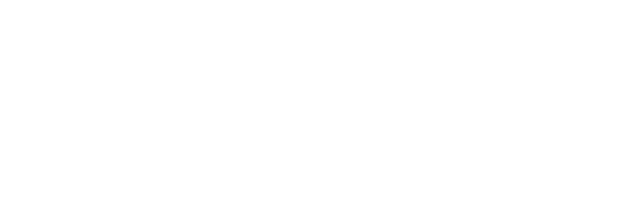
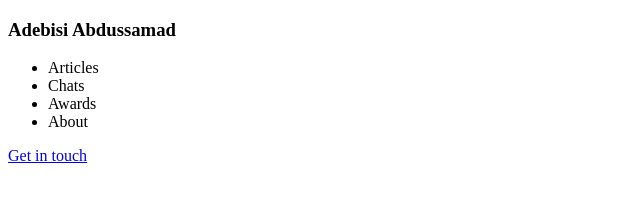
Before and after one commit to adebisiabdussamad/Developer-Portfolio, a plain HTML site: page index.html in a window 1280 px wide. Shown: the whole page, without its empty margins (0-640 px from the left). Drawn offline with Linux system fonts and the light colour scheme.

Commit message:
completed the html of the header section

```diff
--- a/index.html
+++ b/index.html
@@ -9,7 +9,22 @@
   </head>
 
   <body>
-
+    <header id="header-section">
+      <div class="user-portfolio">
+        <h3>Adebisi Abdussamad</h3>
+      </div>
+      <nav>
+        <ul class="nav-links">
+          <li class="#">Articles</li>
+          <li class="#">Chats</li>
+          <li class="#">Awards</li>
+          <li class="#">About</li>
+        </ul>
+      </nav>
+      <div class="contact">
+        <a href="#">Get in touch</a>
+      </div>
+    </header>
   </body>
 
 </html>
```
